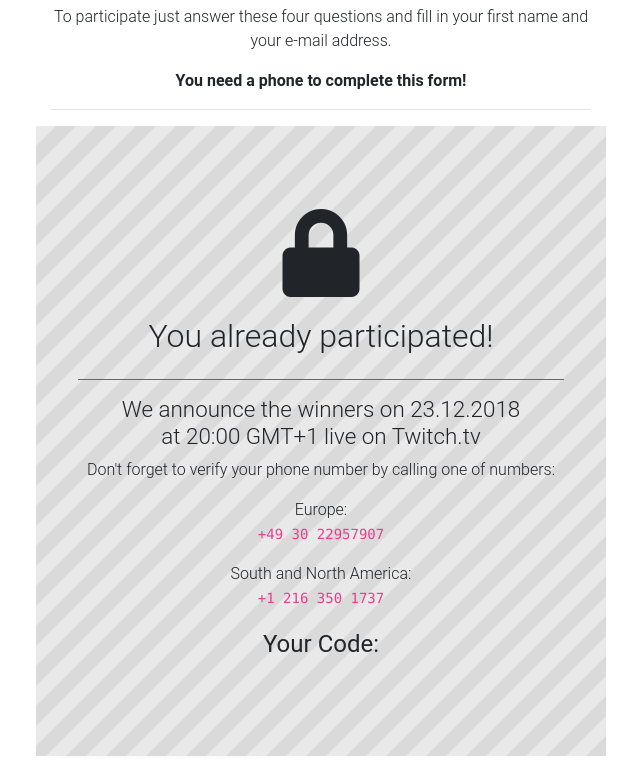
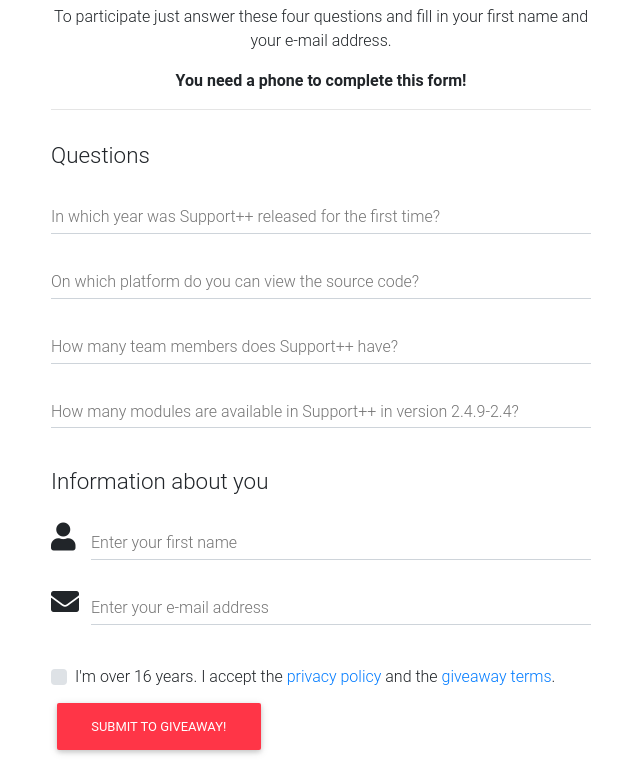
Before and after one commit to Support-pp/Giveaway, a plain HTML site: page docs/index.html in a window 1280 px wide. Shown: the part 622-1399 px from the top of the page, without its empty margins (319-959 px from the left). Drawn offline with nearby package versions, Linux system fonts and the light colour scheme; files whose address does not match are found by name.

Commit message:
Update index.html

```diff
--- a/docs/index.html
+++ b/docs/index.html
@@ -118,7 +118,7 @@
     <div id="bottom_right_present">
         <img src="./images/present.svg" alt="">
     </div>
-    <div id="doneBlocker" class="">
+    <div id="doneBlocker" class="none">
         <div class="content d-flex justify-content-center flex-column">
             <h1 class="display-2"><i class="fas fa-lock"></i></h1>
             <h2 class="h2-responsive">You already participated!</h2>
```
